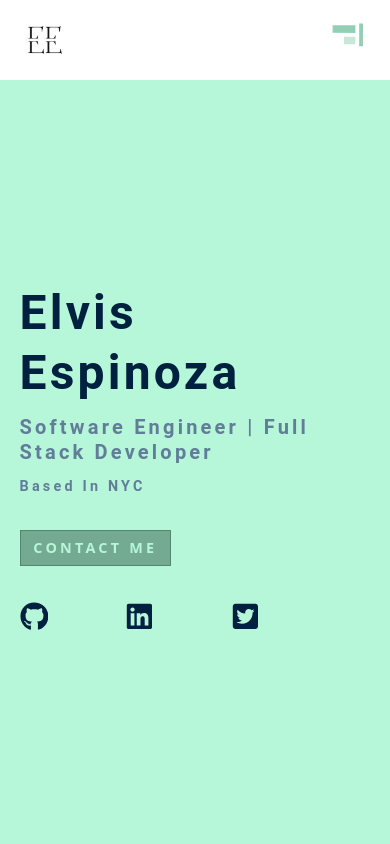
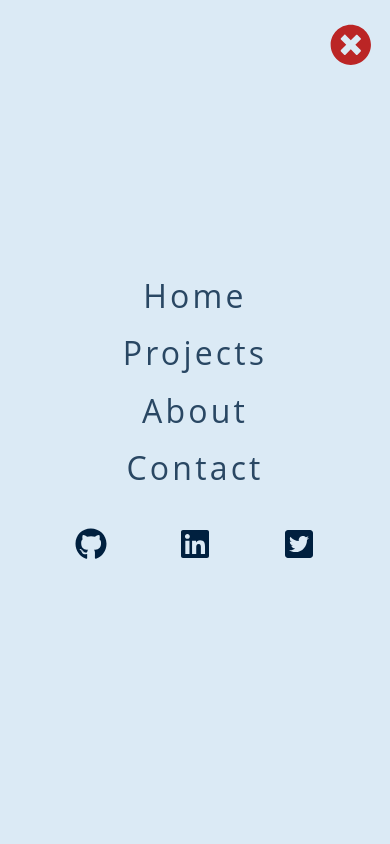
Before and after one commit to elvisEspinozaN/portfolio, a Gatsby site: page / in a window 390 px wide. Both pictures are taken after a click on the button 347 px from the left and 40 px from the top of the page. Shown: the top 844 px of the page. Built offline with nearby package versions, Linux system fonts and the light colour scheme; Gatsby itself is replaced by a stand-in of ours.

Commit message:
wip: mobile sidebar functions

```diff
--- a/src/assets/css/main.css
+++ b/src/assets/css/main.css
@@ -612,10 +612,6 @@ h4 {
 }
 
 /* sidebar */
-.show-sidebar {
-  opacity: 1;
-  transform: translateX(0);
-}
 .sidebar {
   top: 0;
   left: 0;
@@ -630,6 +626,10 @@ h4 {
   transition: var(--transition);
   transform: translateX(-100%);
 }
+.show-sidebar {
+  opacity: 1;
+  transform: translateX(0);
+}
 .close-btn {
   border-color: transparent;
   background: transparent;
@@ -639,3 +639,66 @@ h4 {
   right: 4.8%;
   top: 2.8%;
 }
+.sidebar-paths li {
+  opacity: 0;
+}
+.sidebar-paths li a {
+  display: block;
+  color: var(--clr-h-2);
+  margin-bottom: 0.6rem;
+  font-size: 2rem;
+  text-align: center;
+  text-transform: capitalize;
+  letter-spacing: var(--deaultSpacing);
+  transition: var(--transition);
+  border-radius: var(--defaultRadius);
+}
+.sidebar-paths li a:hover {
+  color: var(--clr-h-2);
+}
+.close-btn {
+  background: transparent;
+  color: var(--clr-red);
+  font-size: 2.6rem;
+  position: absolute;
+  border: none;
+  top: 2.8;
+  right: 4.8;
+  cursor: pointer;
+}
+@media screen and (min-width: 992px) {
+  .sidebar {
+    transform: translateX(-100%);
+  }
+}
+.sidebar-paths li {
+  animation: slideRight 0.6s ease-in-out 0.4s forwards;
+}
+@keyframes slideRight {
+  0% {
+    transform: translateX(-200px);
+    opacity: 0;
+  }
+  100% {
+    transform: translateX(0);
+    opacity: 1;
+  }
+}
+.sidebar-icons li {
+  opacity: 0;
+  animation: slideUp 0.5s ease-in-out 0.3s forwards;
+  font-size: 2rem;
+}
+.sidebar-icons li a {
+  color: var(--clr-h-1);
+}
+@keyframes slideUp {
+  0% {
+    transform: translateY(200px);
+    opacity: 0;
+  }
+  100% {
+    transform: translateY(0);
+    opacity: 1;
+  }
+}
--- a/src/components/Sidebar.js
+++ b/src/components/Sidebar.js
@@ -26,9 +26,14 @@ const Sidebar = ({ isOpen, toggleSidebar }) => {
           {AccentPaths.map(a => {
             return (
               <li key={a.id}>
-                <Link to={a.url} onClick={toggleSidebar}>
+                <a
+                  href={a.url}
+                  onClick={toggleSidebar}
+                  target="_blank"
+                  rel="noreferrer"
+                >
                   {a.icon}
-                </Link>
+                </a>
               </li>
             )
           })}
```
